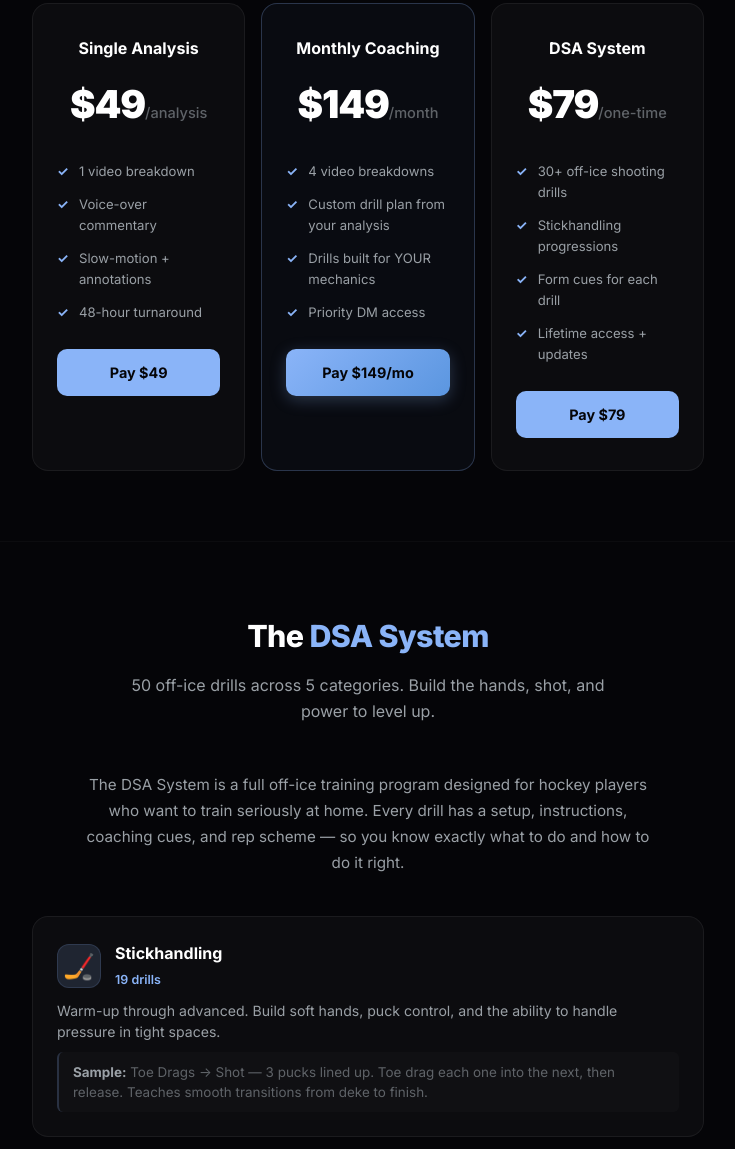
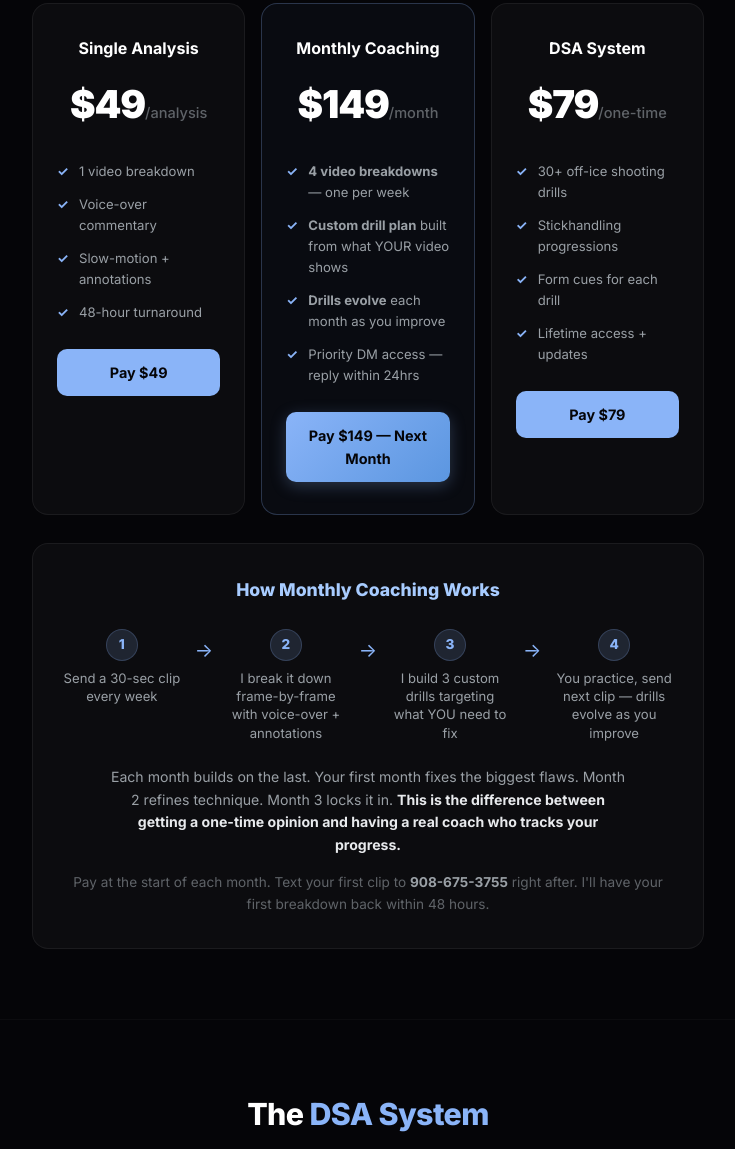
Before and after one commit to michaelfranzoni5-sys/dsa-hockey-site, a plain HTML site: page index.html in a window 1280 px wide. Shown: the part 3966-5115 px from the top of the page, without its empty margins (272-1007 px from the left). Drawn offline with Linux system fonts and the light colour scheme.

Commit message:
Clarify monthly coaching flow on pricing page

```diff
--- a/index.html
+++ b/index.html
@@ -838,12 +838,12 @@ body::before {
         <h3>Monthly Coaching</h3>
         <div class="price">$149<span>/month</span></div>
         <ul>
-          <li>4 video breakdowns</li>
-          <li>Custom drill plan from your analysis</li>
-          <li>Drills built for YOUR mechanics</li>
-          <li>Priority DM access</li>
+          <li><strong>4 video breakdowns</strong> — one per week</li>
+          <li><strong>Custom drill plan</strong> built from what YOUR video shows</li>
+          <li><strong>Drills evolve</strong> each month as you improve</li>
+          <li>Priority DM access — reply within 24hrs</li>
         </ul>
-        <a href="https://paypal.me/MichaelFranzoni99/149" class="pricing-btn">Pay $149/mo</a>
+        <a href="https://paypal.me/MichaelFranzoni99/149" class="pricing-btn">Pay $149 — Next Month</a>
       </div>
       <div class="pricing-card">
         <h3>DSA System</h3>
@@ -857,8 +857,103 @@ body::before {
         <a href="https://paypal.me/MichaelFranzoni99/79" class="pricing-btn">Pay $79</a>
       </div>
     </div>
+    <div class="pricing-note">
+      <div class="pricing-note-card">
+        <h4>How Monthly Coaching Works</h4>
+        <div class="monthly-flow">
+          <div class="monthly-step">
+            <span class="monthly-num">1</span>
+            <p>Send a 30-sec clip every week</p>
+          </div>
+          <div class="monthly-arrow">→</div>
+          <div class="monthly-step">
+            <span class="monthly-num">2</span>
+            <p>I break it down frame-by-frame with voice-over + annotations</p>
+          </div>
+          <div class="monthly-arrow">→</div>
+          <div class="monthly-step">
+            <span class="monthly-num">3</span>
+            <p>I build 3 custom drills targeting what YOU need to fix</p>
+          </div>
+          <div class="monthly-arrow">→</div>
+          <div class="monthly-step">
+            <span class="monthly-num">4</span>
+            <p>You practice, send next clip — drills evolve as you improve</p>
+          </div>
+        </div>
+        <p class="monthly-cta-note">Each month builds on the last. Your first month fixes the biggest flaws. Month 2 refines technique. Month 3 locks it in. <strong>This is the difference between getting a one-time opinion and having a real coach who tracks your progress.</strong></p>
+        <p class="monthly-pay-note">Pay at the start of each month. Text your first clip to <strong>908-675-3755</strong> right after. I'll have your first breakdown back within 48 hours.</p>
+      </div>
+    </div>
   </div>
 </section>
+
+<style>
+/* ═══ PRICING NOTE / MONTHLY FLOW ═══ */
+.pricing-note { margin-top: 28px; }
+.pricing-note-card {
+  background: var(--card);
+  border: 1px solid var(--card-border);
+  border-radius: var(--radius);
+  padding: 32px 28px;
+}
+@media (max-width: 480px) { .pricing-note-card { padding: 24px 18px; } }
+.pricing-note-card h4 {
+  font-size: 1.1em; font-weight: 800;
+  color: var(--ice-light);
+  text-align: center;
+  margin-bottom: 24px;
+}
+.monthly-flow {
+  display: flex;
+  align-items: flex-start;
+  gap: 12px;
+  margin-bottom: 24px;
+}
+@media (max-width: 600px) { .monthly-flow { flex-direction: column; align-items: center; gap: 8px; } }
+.monthly-step {
+  flex: 1;
+  text-align: center;
+}
+.monthly-num {
+  display: inline-flex; align-items: center; justify-content: center;
+  width: 32px; height: 32px;
+  background: var(--ice-glow);
+  border: 1px solid rgba(138,180,248,0.2);
+  border-radius: 50%;
+  font-size: 0.85em; font-weight: 800;
+  color: var(--ice);
+  margin-bottom: 8px;
+}
+.monthly-step p {
+  font-size: 0.82em;
+  color: var(--text-secondary);
+  line-height: 1.4;
+}
+.monthly-arrow {
+  font-size: 1.2em;
+  color: var(--ice);
+  padding-top: 6px;
+  flex-shrink: 0;
+}
+@media (max-width: 600px) { .monthly-arrow { transform: rotate(90deg); padding: 0; } }
+.monthly-cta-note {
+  font-size: 0.88em;
+  color: var(--text-secondary);
+  line-height: 1.6;
+  text-align: center;
+  max-width: 520px;
+  margin: 0 auto 16px;
+}
+.monthly-cta-note strong { color: var(--text); }
+.monthly-pay-note {
+  font-size: 0.85em;
+  color: var(--text-dim);
+  text-align: center;
+  margin: 0;
+}
+.monthly-pay-note strong { color: var(--text-secondary); }
+</style>
 
 <!-- DSA SYSTEM DETAIL -->
 <section class="section" id="dsa-system">
```
